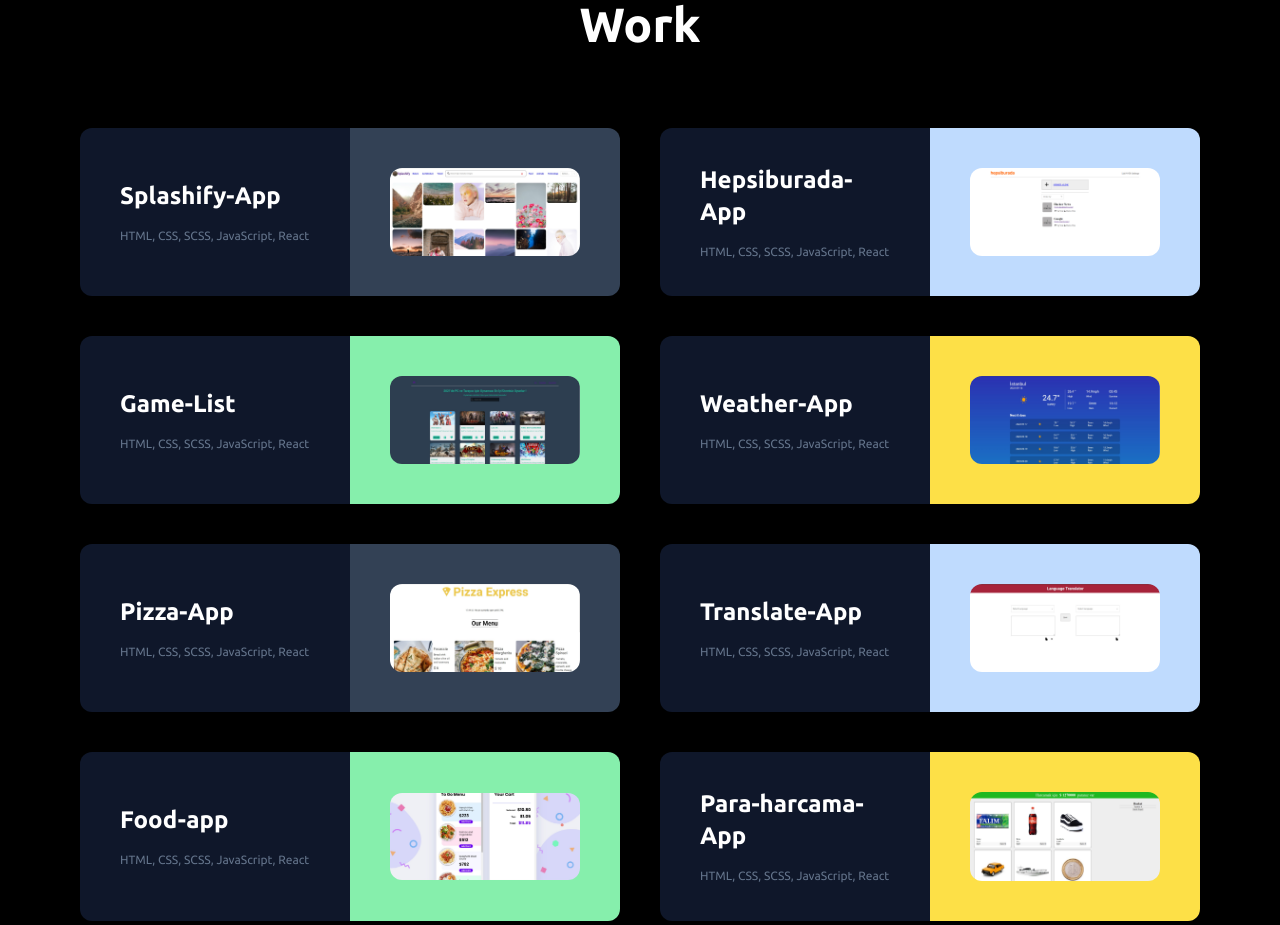
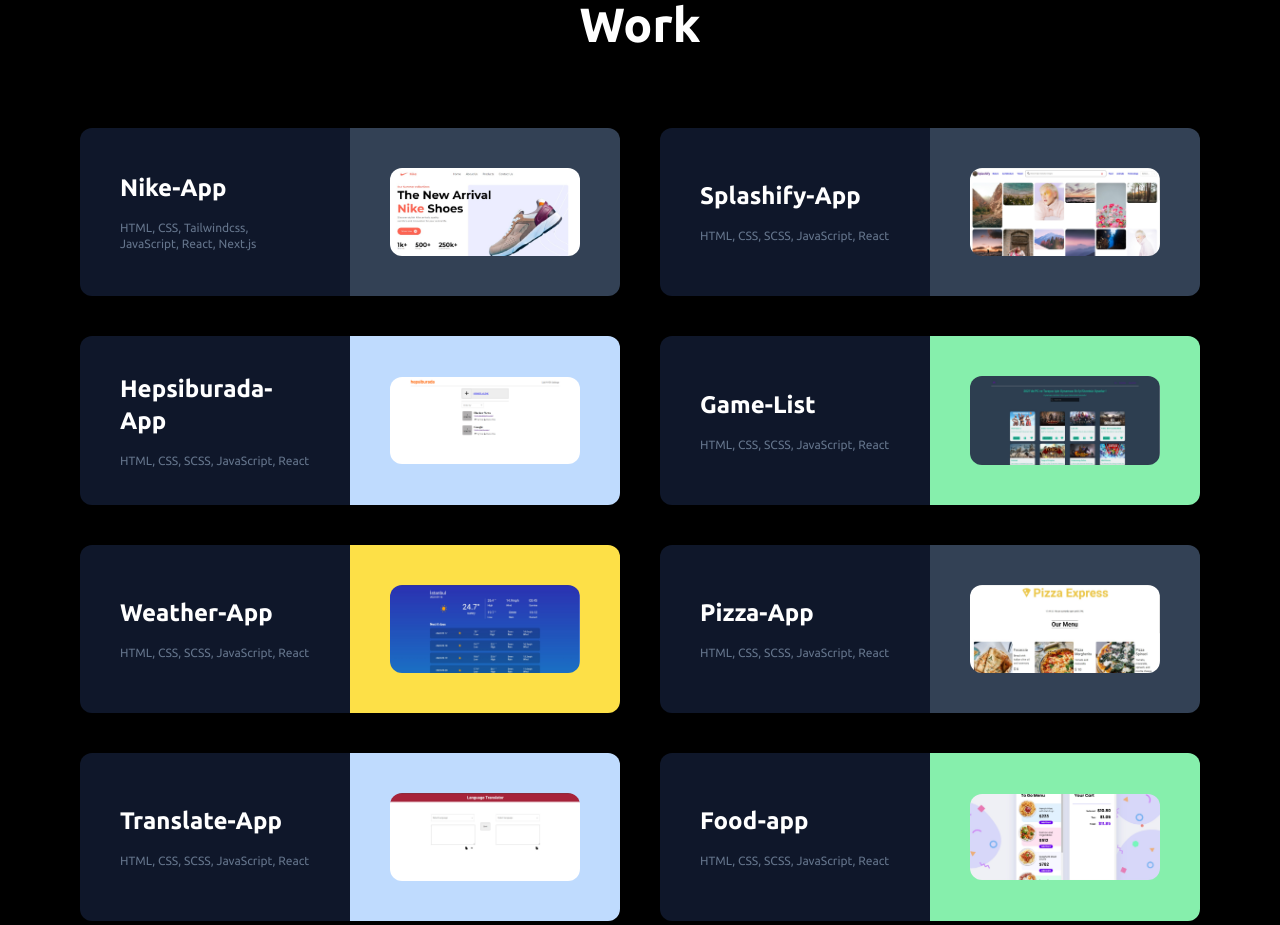
Before and after one commit to mustafavrl55/portfolio-ui, a Next.js app: page / in a window 1280 px wide. Shown: the part 1340-2265 px from the top of the page. Built offline with nearby package versions, Linux system fonts and the light colour scheme.

Commit message:
new work add

```diff
--- a/src/projects.js
+++ b/src/projects.js
@@ -1,6 +1,12 @@
 export const projects = [
   {
-    id: 1,
+    title: "Nike-App",
+    programs: "HTML, CSS, Tailwindcss, JavaScript, React, Next.js ",
+    image: "/image/nike.jpg",
+    url: "https://elaborate-nasturtium-5ed05f.netlify.app/",
+    bg: "bg-slate-700"
+  },
+  {
     title: "Splashify-App",
     programs: "HTML, CSS, SCSS, JavaScript, React",
     image: "/image/splashify.jpg",
@@ -8,7 +14,6 @@
     bg: "bg-slate-700"
   },
   {
-    id: 2,
     title: "Hepsiburada-App",
     programs: "HTML, CSS, SCSS, JavaScript, React",
     image: "/image/hepsiburada.jpg",
@@ -16,7 +21,6 @@
     bg: "bg-blue-200"
   },
   {
-    id: 3,
     title: "Game-List",
     programs: "HTML, CSS, SCSS, JavaScript, React",
     image: "/image/game.jpg",
@@ -24,7 +28,6 @@
     bg: "bg-green-300"
   },
   {
-    id: 4,
     title: "Weather-App",
     programs: "HTML, CSS, SCSS, JavaScript, React",
     image: "/image/weather.jpg",
@@ -32,7 +35,6 @@
     bg: "bg-yellow-300"
   },
   {
-    id: 5,
     title: "Pizza-App",
     programs: "HTML, CSS, SCSS, JavaScript, React",
     image: "/image/pizza.jpg",
@@ -40,7 +42,6 @@
     bg: "bg-slate-700"
   },
   {
-    id: 6,
     title: "Translate-App",
     programs: "HTML, CSS, SCSS, JavaScript, React",
     image: "/image/translate.jpg",
@@ -48,7 +49,6 @@
     bg: "bg-blue-200"
   },
   {
-    id: 7,
     title: "Food-app",
     programs: "HTML, CSS, SCSS, JavaScript, React",
     image: "/image/food.jpg",
@@ -56,7 +56,6 @@
     bg: "bg-green-300"
   },
   {
-    id: 8,
     title: "Para-harcama-App",
     programs: "HTML, CSS, SCSS, JavaScript, React",
     image: "/image/paraharcama.jpg",
@@ -64,7 +63,6 @@
     bg: "bg-yellow-300"
   },
   {
-    id: 9,
     title: "Fake-tweet",
     programs: "HTML, CSS, SCSS, JavaScript, React",
     image: "/image/tweet.jpg",
@@ -72,7 +70,6 @@
     bg: "bg-blue-200"
   },
   {
-    id: 10,
     title: "Todo-list-with-react",
     programs: "HTML, CSS, SCSS, JavaScript, React",
     image: "/image/todo.jpg",
@@ -80,7 +77,6 @@
     bg: "bg-slate-700"
   },
   {
-    id: 11,
     title: "Whatsapp-ui",
     programs: "HTML, CSS ",
     image: "/image/whatsapp.jpg",
@@ -88,7 +84,6 @@
     bg: "bg-blue-200"
   },
   {
-    id: 12,
     title: "Trafalgar-ui",
     programs: "HTML, CSS ",
     image: "/image/trafalgar.jpg",
@@ -96,7 +91,6 @@
     bg: "bg-green-300"
   },
   {
-    id: 13,
     title: "Grover-ui",
     programs: "HTML, CSS ",
     image: "/image/grover.jpg",
@@ -104,7 +98,6 @@
     bg: "bg-yellow-300"
   },
   {
-    id: 14,
     title: "Logoipsum-ui",
     programs: "HTML, CSS ",
     image: "/image/logoipsum.jpg",
@@ -112,7 +105,6 @@
     bg: "bg-slate-700"
   },
   {
-    id: 15,
     title: "Basic-dashboard-ui",
     programs: "HTML, CSS ",
     image: "/image/basit.jpg ",
@@ -120,11 +112,11 @@
     bg: "bg-blue-200"
   },
   {
-    id: 16,
     title: "Dataware-house-ui",
     programs: "HTML, CSS ",
     image: "/image/dataware.jpg",
     url: "https://poetic-kangaroo-a7d28a.netlify.app/",
     bg: "bg-slate-700"
   },
+
 ];
```
Also changed, not shown: public/image/nike.jpg (added).
